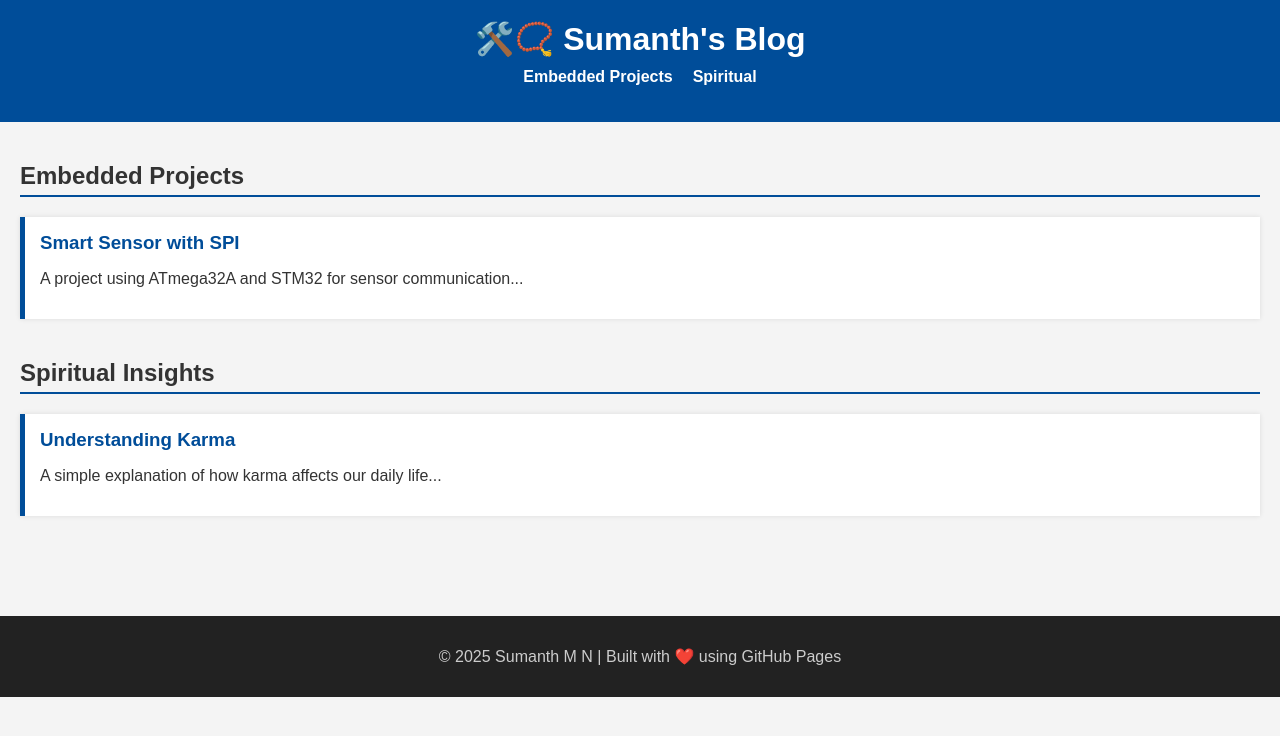
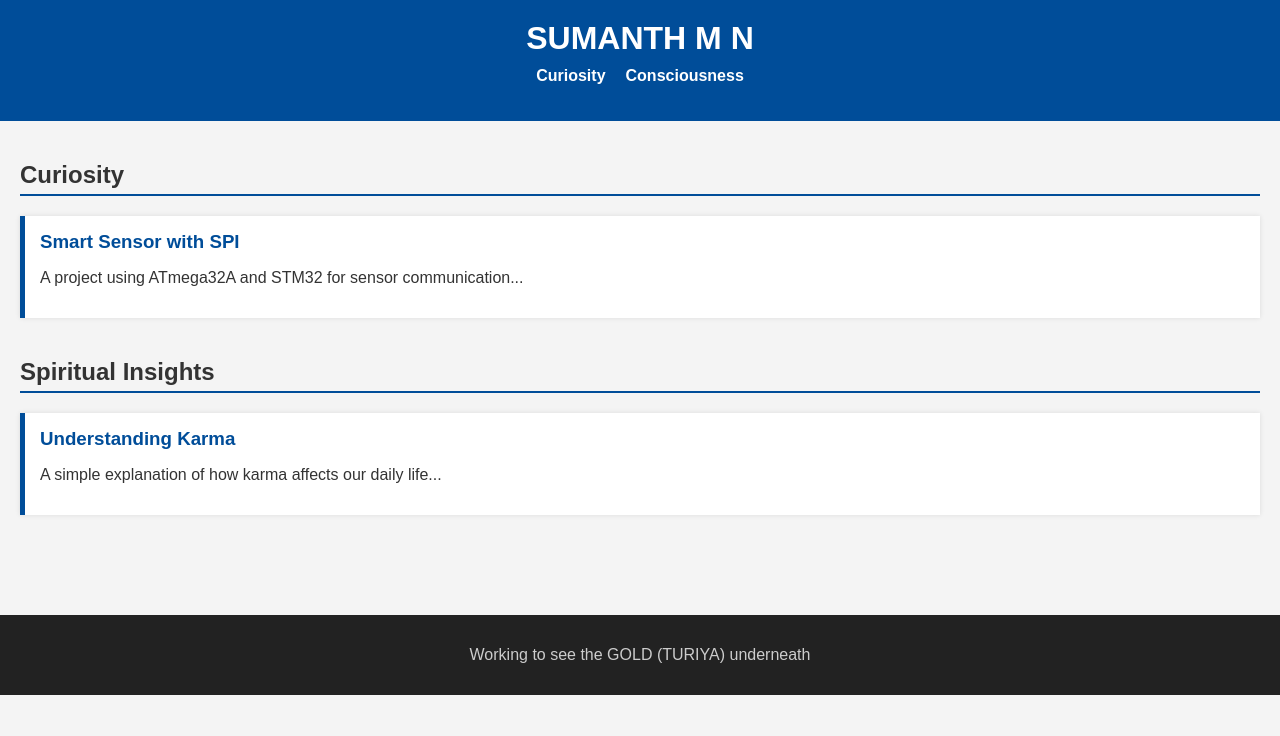
Before and after one commit to sumanthmn777/sumanthmn777.github.io, a plain HTML site: page index.html in a window 1280 px wide. Drawn offline with Linux system fonts and the light colour scheme.

Commit message:
Update index.html

```diff
--- a/index.html
+++ b/index.html
@@ -3,23 +3,23 @@
 <head>
   <meta charset="UTF-8" />
   <meta name="viewport" content="width=device-width, initial-scale=1.0"/>
-  <title>Sumanth's Blog</title>
+  <title>In Search of Turiya</title>
   <link rel="stylesheet" href="style.css" />
 </head>
 <body>
   <header>
-    <h1>🛠️📿 Sumanth's Blog</h1>
+    <h1>SUMANTH M N</h1>
     <nav>
       <ul>
-        <li><a href="#embedded">Embedded Projects</a></li>
-        <li><a href="#spiritual">Spiritual</a></li>
+        <li><a href="#embedded">Curiosity</a></li>
+        <li><a href="#spiritual">Consciousness</a></li>
       </ul>
     </nav>
   </header>
 
   <main>
-    <section id="embedded">
-      <h2>Embedded Projects</h2>
+    <section id="Curiosity">
+      <h2>Curiosity</h2>
       <div class="post-list">
         <article>
           <h3><a href="posts/embedded1.html">Smart Sensor with SPI</a></h3>
@@ -29,7 +29,7 @@
       </div>
     </section>
 
-    <section id="spiritual">
+    <section id="Consciousness">
       <h2>Spiritual Insights</h2>
       <div class="post-list">
         <article>
@@ -42,7 +42,7 @@
   </main>
 
   <footer>
-    <p>© 2025 Sumanth M N | Built with ❤️ using GitHub Pages</p>
+    <p>Working to see the GOLD (TURIYA) underneath</p>
   </footer>
 </body>
 </html>
```
